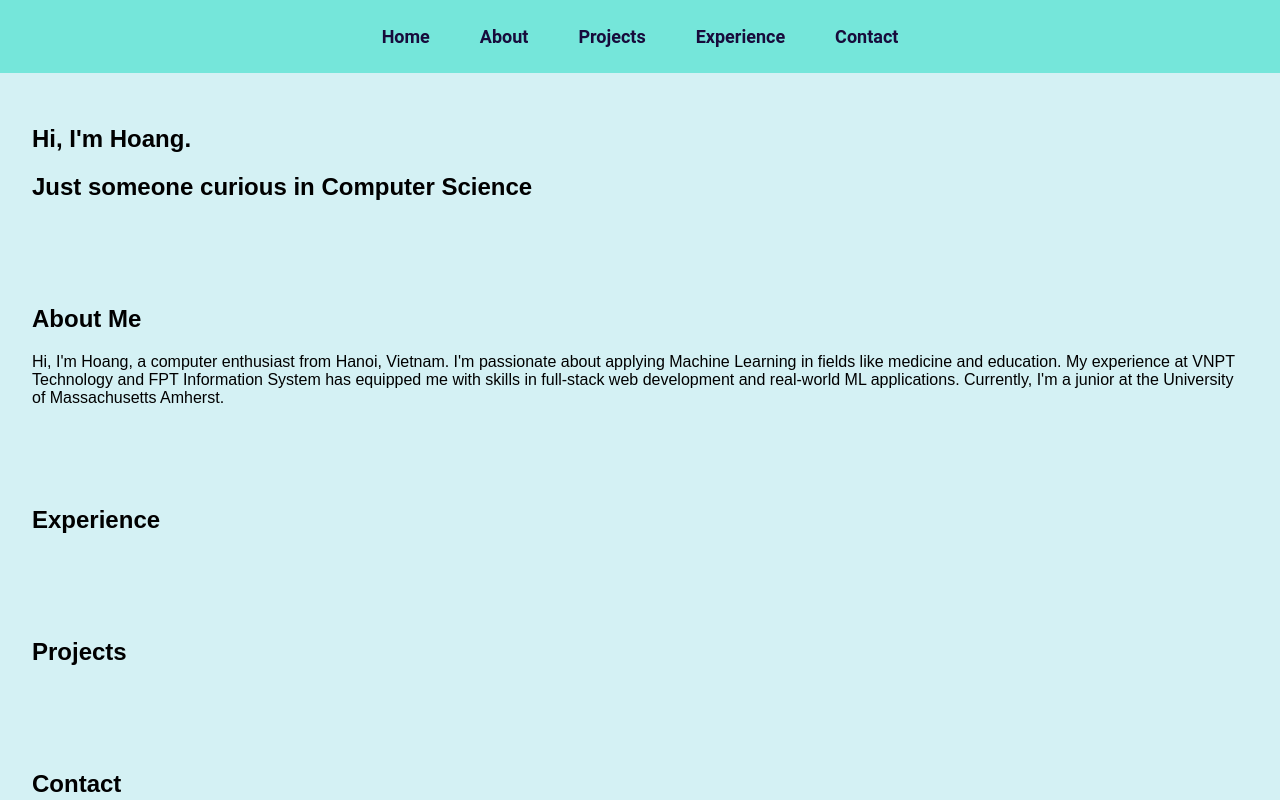
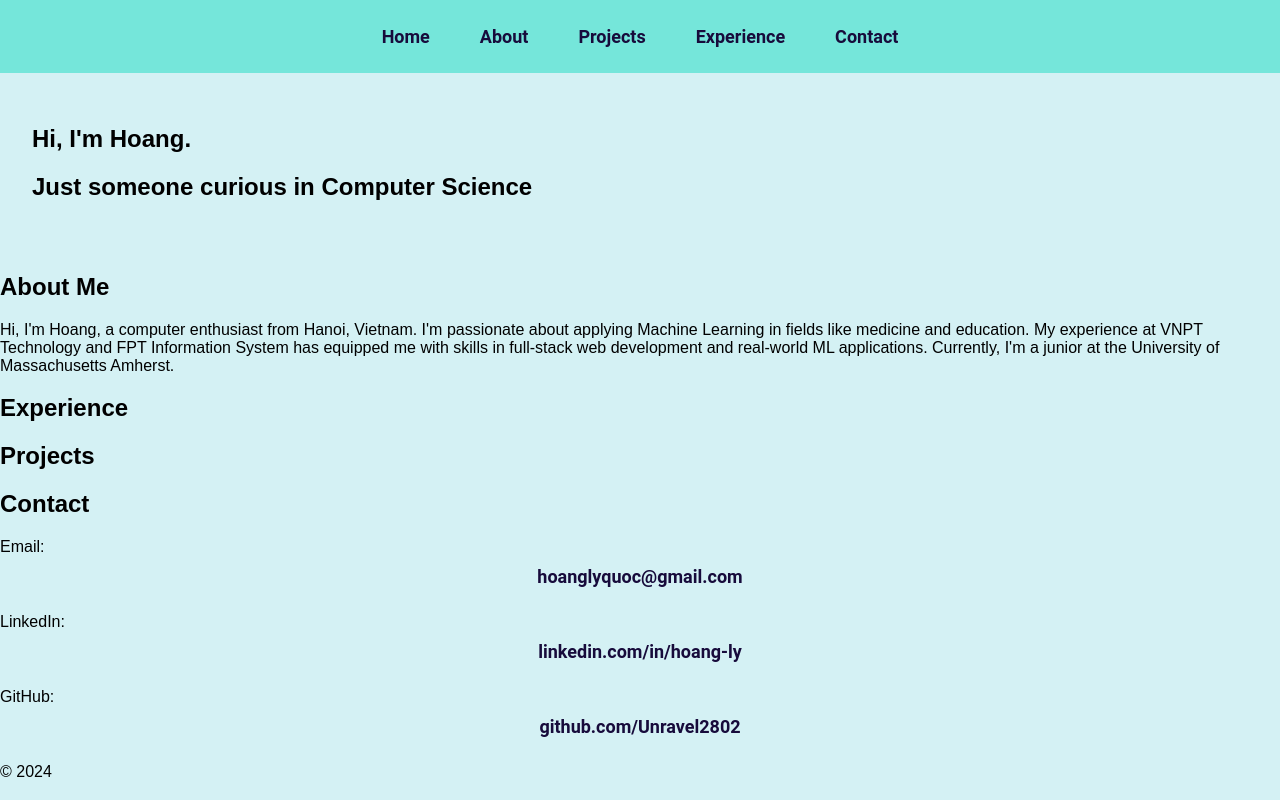
Before and after one commit to Unravel2802/portfolio_website, a React (Create React App) app: page / in a window 1280 px wide. Shown: the top 800 px of the page. Built offline with nearby package versions, Linux system fonts and the light colour scheme.

Commit message:
changing components structure from section to div for new page class

```diff
--- a/src/components/About.js
+++ b/src/components/About.js
@@ -2,7 +2,7 @@ import React from 'react';
 
 const About = () => {
     return (
-        <section id="about">
+        <div className={"page"} id={"about"}>
             <h2>About Me</h2>
             <p>
                 Hi, I'm Hoang, a computer enthusiast from Hanoi, Vietnam.
@@ -11,7 +11,7 @@ const About = () => {
                 full-stack web development and real-world ML applications. Currently, I'm a junior at the
                 University of Massachusetts Amherst.
             </p>
-        </section>
+        </div>
     );
 };
 
--- a/src/components/Contact.js
+++ b/src/components/Contact.js
@@ -2,12 +2,12 @@ import React from 'react';
 
 const Contact = () => {
     return (
-        <section id="contact">
+        <div className={"page"} id={"contact"}>
             <h2>Contact</h2>
             <p>Email: <a href="mailto:hoanglyquoc@gmail.com">hoanglyquoc@gmail.com</a></p>
             <p>LinkedIn: <a href="https://linkedin.com/in/hoang-ly" target="_blank" rel="noopener noreferrer">linkedin.com/in/hoang-ly</a></p>
             <p>GitHub: <a href="https://github.com/Unravel2802" target="_blank" rel="noopener noreferrer">github.com/Unravel2802</a></p>
-        </section>
+        </div>
     );
 };
 
--- a/src/components/Experience.js
+++ b/src/components/Experience.js
@@ -2,27 +2,9 @@ import React from 'react';
 
 const Experience = () => {
     return (
-        <section id="experience">
+        <div className={"page"} id={"experience"}>
             <h2>Experience</h2>
-            {/*<div>*/}
-            {/*    <h3>FPT Information System</h3>*/}
-            {/*    <p>Artificial Intelligence Intern (June 2023 – August 2023)</p>*/}
-            {/*    <ul>*/}
-            {/*        <li>Developed a machine learning model achieving 95% accuracy in predicting patient wait times.</li>*/}
-            {/*        <li>Streamlined an AI toolkit’s model building and evaluation processes, improving data scientist efficiency by 30%.</li>*/}
-            {/*        <li>Resolved over 30 bugs in an Airflow data processing system, improving reliability by 95%.</li>*/}
-            {/*    </ul>*/}
-            {/*</div>*/}
-            {/*<div>*/}
-            {/*    <h3>VNPT Technology</h3>*/}
-            {/*    <p>Full-Stack Software Engineer Intern (June 2024 – August 2024)</p>*/}
-            {/*    <ul>*/}
-            {/*        <li>Designed and implemented a web application using Spring and Angular.js that tracked user expenses.</li>*/}
-            {/*        <li>Built a RESTful API enabling seamless communication between the frontend and backend.</li>*/}
-            {/*        <li>Optimized the application’s performance by 30% through refactoring code and implementing caching.</li>*/}
-            {/*    </ul>*/}
-            {/*</div>*/}
-        </section>
+        </div>
     );
 };
 
--- a/src/components/Home.js
+++ b/src/components/Home.js
@@ -2,7 +2,7 @@ import React from 'react';
 const Home  = () => {
     return (
         <section id = 'home'>
-            <div className={"home-container"}>
+            <div className={"page"} id={"page"}>
                 <h1>Hi, I'm Hoang. </h1>
                 <h2>Just someone curious in Computer Science</h2>
             </div>
--- a/src/components/Projects.js
+++ b/src/components/Projects.js
@@ -2,29 +2,9 @@ import React from 'react';
 
 const Projects = () => {
     return (
-        <section id="projects">
+        <div className={"page"} id={"projects"}>
             <h2>Projects</h2>
-            {/*<div>*/}
-            {/*    <h3>Placedotio</h3>*/}
-            {/*    <p>React, Firebase, NodeJS (June 2023 – Sept 2023)</p>*/}
-            {/*    <ul>*/}
-            {/*        <li>Developed an interactive web application using JavaScript and React.js.</li>*/}
-            {/*        <li>Implemented Firebase authentication to secure user data and provide a seamless login experience.</li>*/}
-            {/*        <li>Utilized Firebase real-time database to ensure synchronized updates to the canvas.</li>*/}
-            {/*        <li>Employed React for server-side operations, ensuring a smooth user experience even during peak usage periods.</li>*/}
-            {/*    </ul>*/}
-            {/*</div>*/}
-            {/*<div>*/}
-            {/*    <h3>Entities Extract</h3>*/}
-            {/*    <p>Chrome Extension, Django, spaCy (May 2024 – July 2024)</p>*/}
-            {/*    <ul>*/}
-            {/*        <li>Implemented a text analysis algorithm to identify and return various types of entities.</li>*/}
-            {/*        <li>Designed the extension to assist researchers and data scientists with text data annotation for machine learning tasks.</li>*/}
-            {/*        <li>Integrated features to aid students in breaking down complex texts into recognizable entities.</li>*/}
-            {/*        <li>Proposed future enhancements including user customization options, multi-language support, and integration with platforms like Google Drive and Slack.</li>*/}
-            {/*    </ul>*/}
-            {/*</div>*/}
-        </section>
+        </div>
     );
 };
 
```
